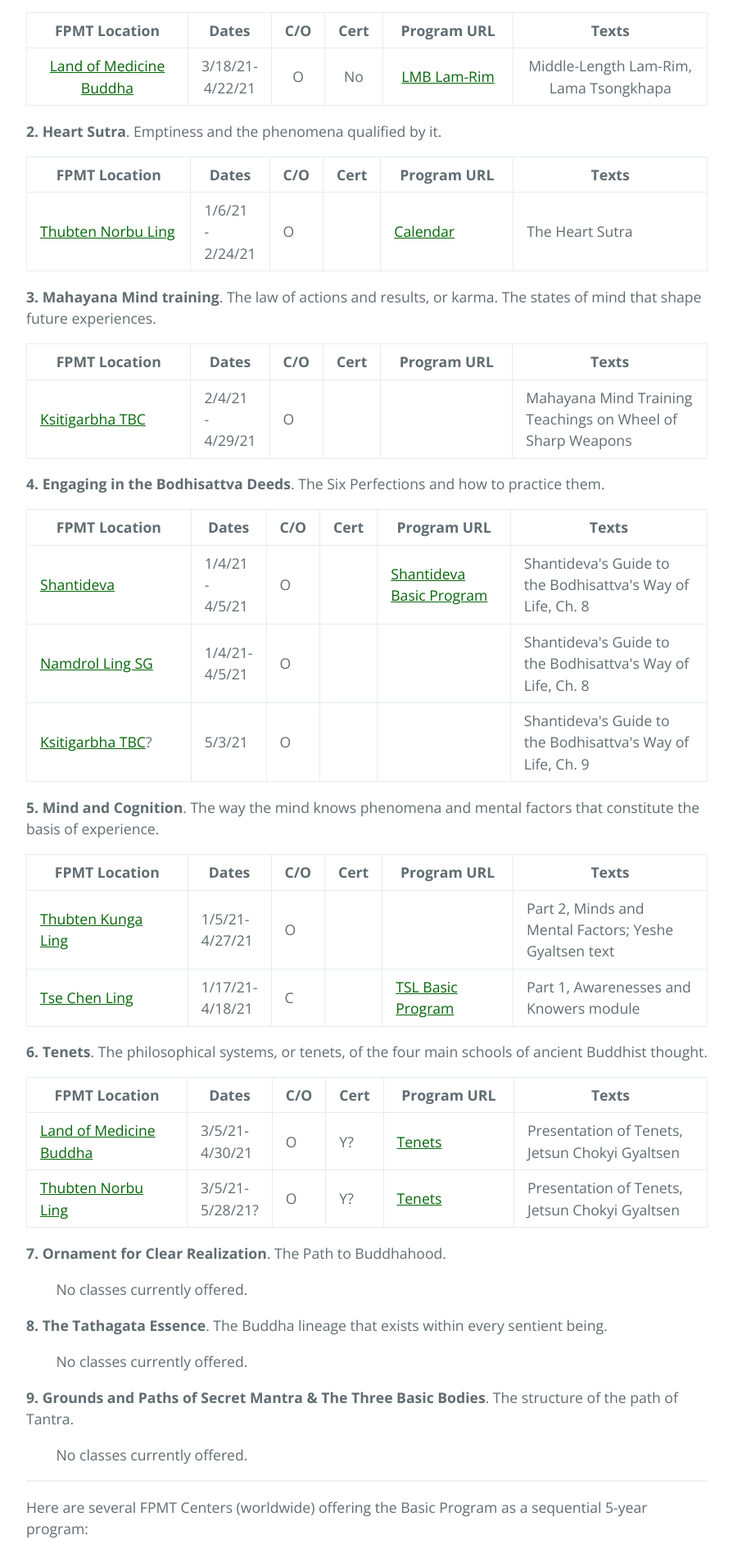
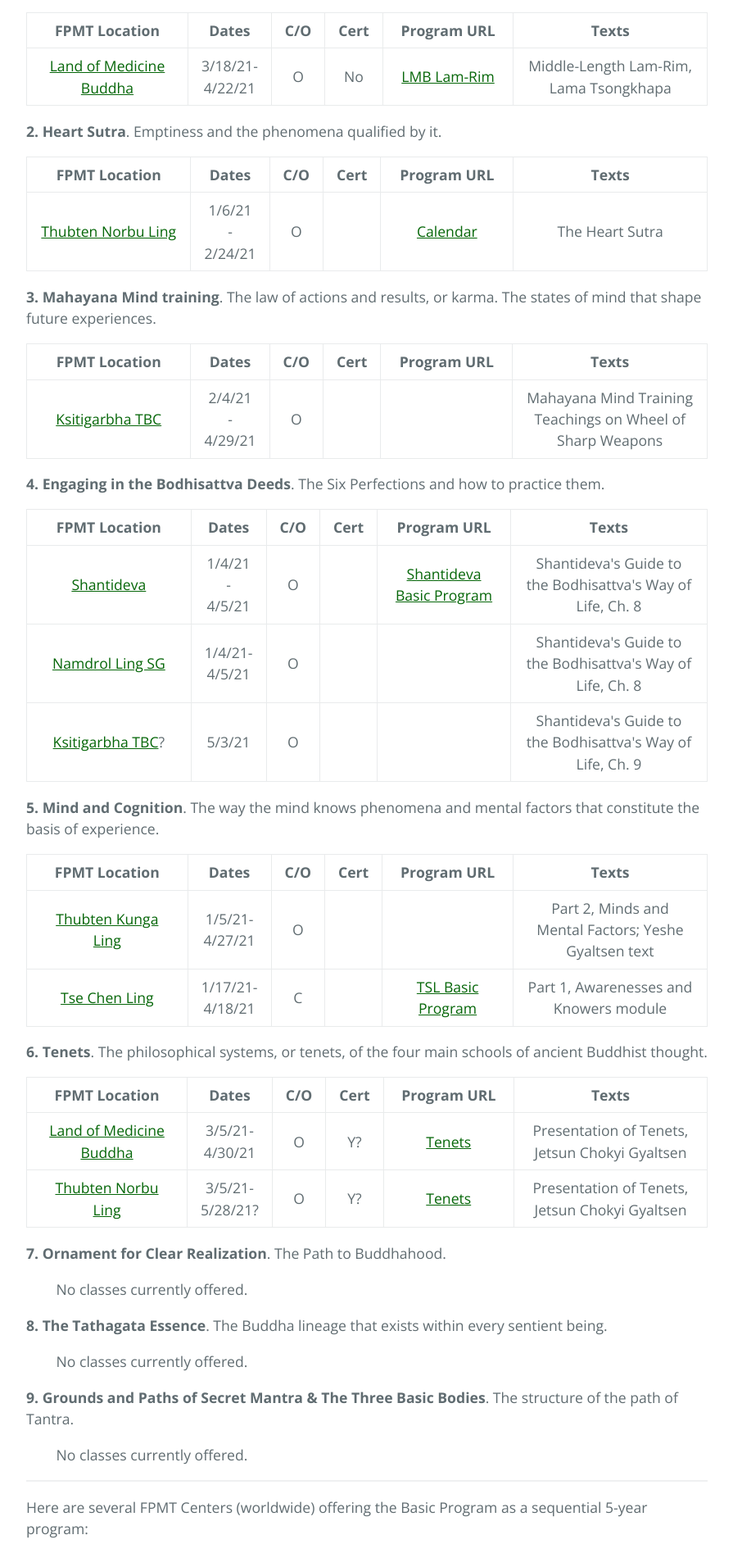
Before and after one commit to lgeorge/lgeorge.github.io, a Jekyll site: the page built from fpmt-na/index.html, in a window 1280 px wide. Shown: the part 806-2701 px from the top of the page at 82% size, without its empty margins (192-1087 px from the left). Built offline with Jekyll 4.4.1, drawn with Linux system fonts in a browser that asks for light colours.

Commit message:
Update index.html

```diff
--- a/fpmt-na/index.html
+++ b/fpmt-na/index.html
@@ -62,12 +62,12 @@
     		</thead>
     		<tbody>
     			<tr>
-            <td class="has-text-align-center" data-align="center"><a href="https://www.tnlsf.org/" target="_blank" rel="noreferrer noopener">Thubten Norbu Ling</a></td>
-            <td class="has-text-align-center" data-align="center">1/6/21 - 2/24/21</td>
-            <td class="has-text-align-center" data-align="center">O</td>
-            <td class="has-text-align-center" data-align="center"></td>
-            <td class="has-text-align-center" data-align="center"><a href="https://www.tnlsf.org/calendar" target="_blank" rel="noreferrer noopener">Calendar</a></td>
-            <td class="has-text-align-center" data-align="center">The Heart Sutra</td>
+            <td style="text-align:center"><a href="https://www.tnlsf.org/" target="_blank" rel="noreferrer noopener">Thubten Norbu Ling</a></td>
+            <td style="text-align:center">1/6/21 - 2/24/21</td>
+            <td style="text-align:center">O</td>
+            <td style="text-align:center"></td>
+            <td style="text-align:center"><a href="https://www.tnlsf.org/calendar" target="_blank" rel="noreferrer noopener">Calendar</a></td>
+            <td style="text-align:center">The Heart Sutra</td>
           </tr>
     		</tbody>
     	</table>
@@ -87,12 +87,12 @@
     		</thead>
     		<tbody>
     			<tr>
-            <td class="has-text-align-center" data-align="center"><a href="https://ktbctaos.org/" target="_blank" rel="noreferrer noopener">Ksitigarbha TBC</a></td>
-            <td class="has-text-align-center" data-align="center">2/4/21 - 4/29/21</td>
-            <td class="has-text-align-center" data-align="center">O</td>
-            <td class="has-text-align-center" data-align="center"></td>
-            <td class="has-text-align-center" data-align="center"></td>
-            <td class="has-text-align-center" data-align="center">Mahayana Mind Training Teachings on Wheel of Sharp Weapons</td>
+            <td style="text-align:center"><a href="https://ktbctaos.org/" target="_blank" rel="noreferrer noopener">Ksitigarbha TBC</a></td>
+            <td style="text-align:center">2/4/21 - 4/29/21</td>
+            <td style="text-align:center">O</td>
+            <td style="text-align:center"></td>
+            <td style="text-align:center"></td>
+            <td style="text-align:center">Mahayana Mind Training Teachings on Wheel of Sharp Weapons</td>
           </tr>
     		</tbody>
     	</table>
@@ -112,28 +112,28 @@
     		</thead>
     		<tbody>
     			<tr>
-            <td class="has-text-align-center" data-align="center"><a href="https://shantidevanyc.org/" target="_blank" rel="noreferrer noopener"></a><a target="_blank" href="https://shantidevanyc.org/" rel="noreferrer noopener">Shantideva</a></td>
-            <td class="has-text-align-center" data-align="center">1/4/21 - 4/5/21</td>
-            <td class="has-text-align-center" data-align="center">O</td>
-            <td class="has-text-align-center" data-align="center"></td>
-            <td class="has-text-align-center" data-align="center"><a href="https://shantidevanyc.org/programs/study/basic-program/" target="_blank" rel="noreferrer noopener">Shantideva Basic Program</a></td>
-            <td class="has-text-align-center" data-align="center">Shantideva's Guide to the Bodhisattva's Way of Life, Ch. 8</td>
+            <td style="text-align:center"><a href="https://shantidevanyc.org/" target="_blank" rel="noreferrer noopener"></a><a target="_blank" href="https://shantidevanyc.org/" rel="noreferrer noopener">Shantideva</a></td>
+            <td style="text-align:center">1/4/21 - 4/5/21</td>
+            <td style="text-align:center">O</td>
+            <td style="text-align:center"></td>
+            <td style="text-align:center"><a href="https://shantidevanyc.org/programs/study/basic-program/" target="_blank" rel="noreferrer noopener">Shantideva Basic Program</a></td>
+            <td style="text-align:center">Shantideva's Guide to the Bodhisattva's Way of Life, Ch. 8</td>
           </tr>
           <tr>
-            <td class="has-text-align-center" data-align="center"><a href="http://namdrol-ling.com/" target="_blank" rel="noreferrer noopener"></a><a target="_blank" href="http://namdrol-ling.com/" rel="noreferrer noopener">Namdrol Ling SG</a></td>
-            <td class="has-text-align-center" data-align="center">1/4/21-4/5/21</td>
-            <td class="has-text-align-center" data-align="center">O</td>
-            <td class="has-text-align-center" data-align="center"></td>
-            <td class="has-text-align-center" data-align="center"></td>
-            <td>Shantideva's Guide to the Bodhisattva's Way of Life, Ch. 8</td>
+            <td style="text-align:center"><a href="http://namdrol-ling.com/" target="_blank" rel="noreferrer noopener"></a><a target="_blank" href="http://namdrol-ling.com/" rel="noreferrer noopener">Namdrol Ling SG</a></td>
+            <td style="text-align:center">1/4/21-4/5/21</td>
+            <td style="text-align:center">O</td>
+            <td style="text-align:center"></td>
+            <td style="text-align:center"></td>
+            <td style="text-align:center">Shantideva's Guide to the Bodhisattva's Way of Life, Ch. 8</td>
           </tr>
           <tr>
-            <td class="has-text-align-center" data-align="center"><a rel="noreferrer noopener" href="https://ktbctaos.org/" target="_blank"></a><a rel="noreferrer noopener" target="_blank" href="https://ktbctaos.org/">Ksitigarbha TBC</a>?</td>
-            <td class="has-text-align-center" data-align="center">5/3/21</td>
-            <td class="has-text-align-center" data-align="center">O</td>
-            <td class="has-text-align-center" data-align="center"></td>
-            <td class="has-text-align-center" data-align="center"></td>
-            <td class="has-text-align-center" data-align="center">Shantideva's Guide to the Bodhisattva's Way of Life, Ch. 9</td>
+            <td style="text-align:center"><a rel="noreferrer noopener" href="https://ktbctaos.org/" target="_blank"></a><a rel="noreferrer noopener" target="_blank" href="https://ktbctaos.org/">Ksitigarbha TBC</a>?</td>
+            <td style="text-align:center">5/3/21</td>
+            <td style="text-align:center">O</td>
+            <td style="text-align:center"></td>
+            <td style="text-align:center"></td>
+            <td style="text-align:center">Shantideva's Guide to the Bodhisattva's Way of Life, Ch. 9</td>
           </tr>
     		</tbody>
     	</table>
@@ -153,20 +153,20 @@
     		</thead>
     		<tbody>
     			<tr>
-            <td class="has-text-align-center" data-align="center"><a href="https://www.tubtenkunga.org/" target="_blank" rel="noreferrer noopener"></a><a target="_blank" href="https://www.tubtenkunga.org/" rel="noreferrer noopener">Thubten Kunga Ling</a></td>
-            <td class="has-text-align-center" data-align="center">1/5/21- 4/27/21</td>
-            <td class="has-text-align-center" data-align="center">O</td>
-            <td class="has-text-align-center" data-align="center"></td>
-            <td class="has-text-align-center" data-align="center"></td>
-            <td class="has-text-align-center" data-align="center">Part 2, Minds and Mental Factors; Yeshe Gyaltsen text</td>
+            <td style="text-align:center"><a href="https://www.tubtenkunga.org/" target="_blank" rel="noreferrer noopener"></a><a target="_blank" href="https://www.tubtenkunga.org/" rel="noreferrer noopener">Thubten Kunga Ling</a></td>
+            <td style="text-align:center">1/5/21- 4/27/21</td>
+            <td style="text-align:center">O</td>
+            <td style="text-align:center"></td>
+            <td style="text-align:center"></td>
+            <td style="text-align:center">Part 2, Minds and Mental Factors; Yeshe Gyaltsen text</td>
           </tr>
           <tr>
-            <td class="has-text-align-center" data-align="center"><a href="https://www.tsechenling.org/" target="_blank" rel="noreferrer noopener"></a><a target="_blank" href="https://www.tsechenling.org/" rel="noreferrer noopener">Tse Chen Ling</a></td>
-            <td class="has-text-align-center" data-align="center">1/17/21-4/18/21</td>
-            <td class="has-text-align-center" data-align="center">C</td>
-            <td class="has-text-align-center" data-align="center"></td>
-            <td class="has-text-align-center" data-align="center"><a href="https://www.tsechenling.org/fpmt-basic-program.html" target="_blank" rel="noreferrer noopener">TSL Basic Program</a></td>
-            <td class="has-text-align-center" data-align="center">Part 1, Awarenesses and Knowers module</td>
+            <td style="text-align:center"><a href="https://www.tsechenling.org/" target="_blank" rel="noreferrer noopener"></a><a target="_blank" href="https://www.tsechenling.org/" rel="noreferrer noopener">Tse Chen Ling</a></td>
+            <td style="text-align:center">1/17/21-4/18/21</td>
+            <td style="text-align:center">C</td>
+            <td style="text-align:center"></td>
+            <td style="text-align:center"><a href="https://www.tsechenling.org/fpmt-basic-program.html" target="_blank" rel="noreferrer noopener">TSL Basic Program</a></td>
+            <td style="text-align:center">Part 1, Awarenesses and Knowers module</td>
           </tr>
     		</tbody>
     	</table>
@@ -186,20 +186,20 @@
     		</thead>
     		<tbody>
     			<tr>
-            <td class="has-text-align-center" data-align="center"><a href="http://landofmedicinebuddha.org/" target="_blank" rel="noreferrer noopener">Land of Medicine Buddha</a></td>
-            <td class="has-text-align-center" data-align="center">3/5/21-4/30/21</td>
-            <td class="has-text-align-center" data-align="center">O</td>
-            <td class="has-text-align-center" data-align="center">Y?</td>
-            <td class="has-text-align-center" data-align="center"><a href="https://landofmedicinebuddha.org/events/basic-program-tenets-module-with-ven-george-churinoff-2021-03-26/" target="_blank" rel="noreferrer noopener">Tenets</a></td>
-            <td class="has-text-align-center" data-align="center">Presentation of Tenets, Jetsun Chokyi Gyaltsen</td>
+            <td style="text-align:center"><a href="http://landofmedicinebuddha.org/" target="_blank" rel="noreferrer noopener">Land of Medicine Buddha</a></td>
+            <td style="text-align:center">3/5/21-4/30/21</td>
+            <td style="text-align:center">O</td>
+            <td style="text-align:center">Y?</td>
+            <td style="text-align:center"><a href="https://landofmedicinebuddha.org/events/basic-program-tenets-module-with-ven-george-churinoff-2021-03-26/" target="_blank" rel="noreferrer noopener">Tenets</a></td>
+            <td style="text-align:center">Presentation of Tenets, Jetsun Chokyi Gyaltsen</td>
           </tr>
           <tr>
-            <td class="has-text-align-center" data-align="center"><a href="https://www.tnlsf.org/" target="_blank" rel="noreferrer noopener">Thubten Norbu Ling</a></td>
-            <td class="has-text-align-center" data-align="center">3/5/21-5/28/21?</td>
-            <td class="has-text-align-center" data-align="center">O</td>
-            <td class="has-text-align-center" data-align="center">Y?</td>
-            <td class="has-text-align-center" data-align="center"><a href="https://www.tnlsf.org/events/tenets" target="_blank" rel="noreferrer noopener">Tenets</a></td>
-            <td class="has-text-align-center" data-align="center">Presentation of Tenets, Jetsun Chokyi Gyaltsen</td>
+            <td style="text-align:center"><a href="https://www.tnlsf.org/" target="_blank" rel="noreferrer noopener">Thubten Norbu Ling</a></td>
+            <td style="text-align:center">3/5/21-5/28/21?</td>
+            <td style="text-align:center">O</td>
+            <td style="text-align:center">Y?</td>
+            <td style="text-align:center"><a href="https://www.tnlsf.org/events/tenets" target="_blank" rel="noreferrer noopener">Tenets</a></td>
+            <td style="text-align:center">Presentation of Tenets, Jetsun Chokyi Gyaltsen</td>
           </tr>
     		</tbody>
     	</table>
@@ -231,33 +231,33 @@
     		</thead>
     		<tbody>
     			<tr>
-            <td class="has-text-align-center" data-align="center"> <a rel="noreferrer noopener" href="https://www.iltk.org/en/" target="_blank">ILTK</a> (Italy)</td>
-            <td><a href="https://www.iltk.org/en/basic-program-buddhismo/corso-online/" target="_blank" rel="noreferrer noopener">Basic Program</a></td>
-            <td>2018</td>
-            <td>Residential program (only?) - students can enroll in single subjects.</td>
+            <td style="text-align:center"><a rel="noreferrer noopener" href="https://www.iltk.org/en/" target="_blank">ILTK</a> (Italy)</td>
+            <td style="text-align:center"><a href="https://www.iltk.org/en/basic-program-buddhismo/corso-online/" target="_blank" rel="noreferrer noopener">Basic Program</a></td>
+            <td style="text-align:center">2018</td>
+            <td style="text-align:center">Residential program (only?) - students can enroll in single subjects.</td>
           </tr>
           <tr>
-            <td class="has-text-align-center" data-align="center"><a href="https://jamyang.co.uk/" target="_blank" rel="noreferrer noopener">Jamyang London</a></td>
-            <td><a rel="noreferrer noopener" href="https://mailchi.mp/ed8b08fe5dd7/bp2020" target="_blank">2020 Basic Programme</a></td>
-            <td>10/3/20</td>
-            <td>Closed to new students.</td>
+            <td style="text-align:center"><a href="https://jamyang.co.uk/" target="_blank" rel="noreferrer noopener">Jamyang London</a></td>
+            <td style="text-align:center"><a rel="noreferrer noopener" href="https://mailchi.mp/ed8b08fe5dd7/bp2020" target="_blank">2020 Basic Programme</a></td>
+            <td style="text-align:center">10/3/20</td>
+            <td style="text-align:center">Closed to new students.</td>
           </tr>
           <tr>
-            <td class="has-text-align-center" data-align="center"><a href="https://jamyangleeds.co.uk/" target="_blank" rel="noreferrer noopener">Jamyang Leeds</a></td>
-            <td><a rel="noreferrer noopener" href="https://jamyangleeds.co.uk/bp/" target="_blank">2021 Basic Programme</a></td>
-            <td>9/25/21</td>
-            <td>Register interest on their program page.</td>
+            <td style="text-align:center"><a href="https://jamyangleeds.co.uk/" target="_blank" rel="noreferrer noopener">Jamyang Leeds</a></td>
+            <td style="text-align:center"><a rel="noreferrer noopener" href="https://jamyangleeds.co.uk/bp/" target="_blank">2021 Basic Programme</a></td>
+            <td style="text-align:center">9/25/21</td>
+            <td style="text-align:center">Register interest on their program page.</td>
           </tr>
           <tr>
-            <td class="has-text-align-center" data-align="center"><a rel="noreferrer noopener" href="https://www.chenrezig.com.au/" target="_blank">Chenrezig Institute</a> <br>(Australia)</td>
-            <td><a href="https://www.chenrezig.com.au/our-program/advanced-program/#page-content" target="_blank" rel="noreferrer noopener">Basic Program</a></td>
-            <td>3/3/21</td><td>Modules 6, 7, and 8 to be completed in 2021, in person and online, Tuesdays/Wednesdays/Thursdays.</td>
+            <td style="text-align:center"><a rel="noreferrer noopener" href="https://www.chenrezig.com.au/" target="_blank">Chenrezig Institute</a> <br>(Australia)</td>
+            <td style="text-align:center"><a href="https://www.chenrezig.com.au/our-program/advanced-program/#page-content" target="_blank" rel="noreferrer noopener">Basic Program</a></td>
+            <td style="text-align:center">3/3/21</td><td>Modules 6, 7, and 8 to be completed in 2021, in person and online, Tuesdays/Wednesdays/Thursdays.</td>
           </tr>
           <tr>
-            <td class="has-text-align-center" data-align="center"><a rel="noreferrer noopener" href="https://nalanda-monastery.eu/" target="_blank">Nalanda Monastery</a> (France)</td>
-            <td><a href="https://nalanda-monastery.eu/index.php/en/study/basic-program-2018/basic-program-schedule" target="_blank" rel="noreferrer noopener">Basic Program</a></td>
-            <td>2023</td>
-            <td>The 2018 program will finish in 2021, and they plan to offer it again in 2023.</td>
+            <td style="text-align:center"><a rel="noreferrer noopener" href="https://nalanda-monastery.eu/" target="_blank">Nalanda Monastery</a> (France)</td>
+            <td style="text-align:center"><a href="https://nalanda-monastery.eu/index.php/en/study/basic-program-2018/basic-program-schedule" target="_blank" rel="noreferrer noopener">Basic Program</a></td>
+            <td style="text-align:center">2023</td>
+            <td style="text-align:center">The 2018 program will finish in 2021, and they plan to offer it again in 2023.</td>
           </tr>
     		</tbody>
     	</table>
```
